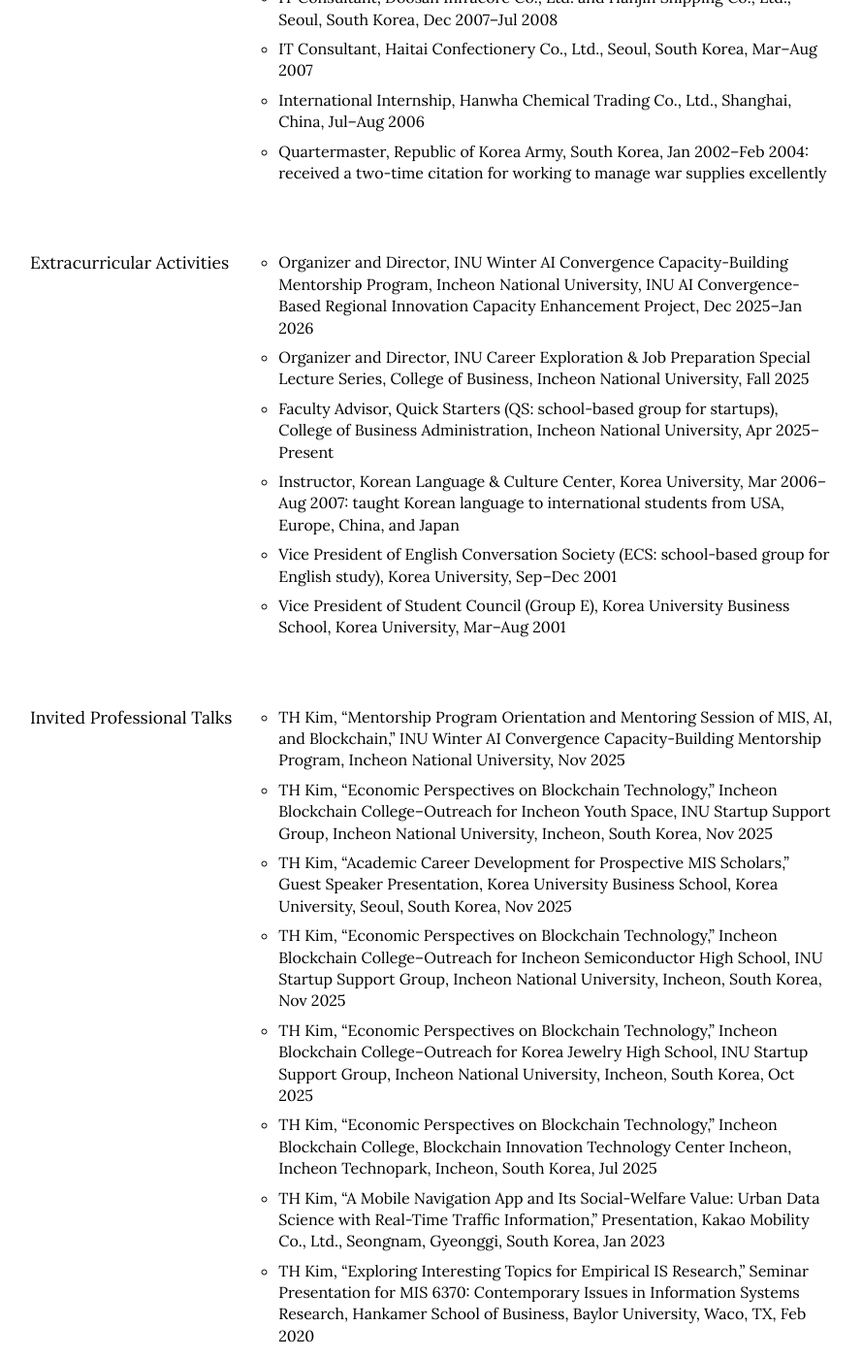
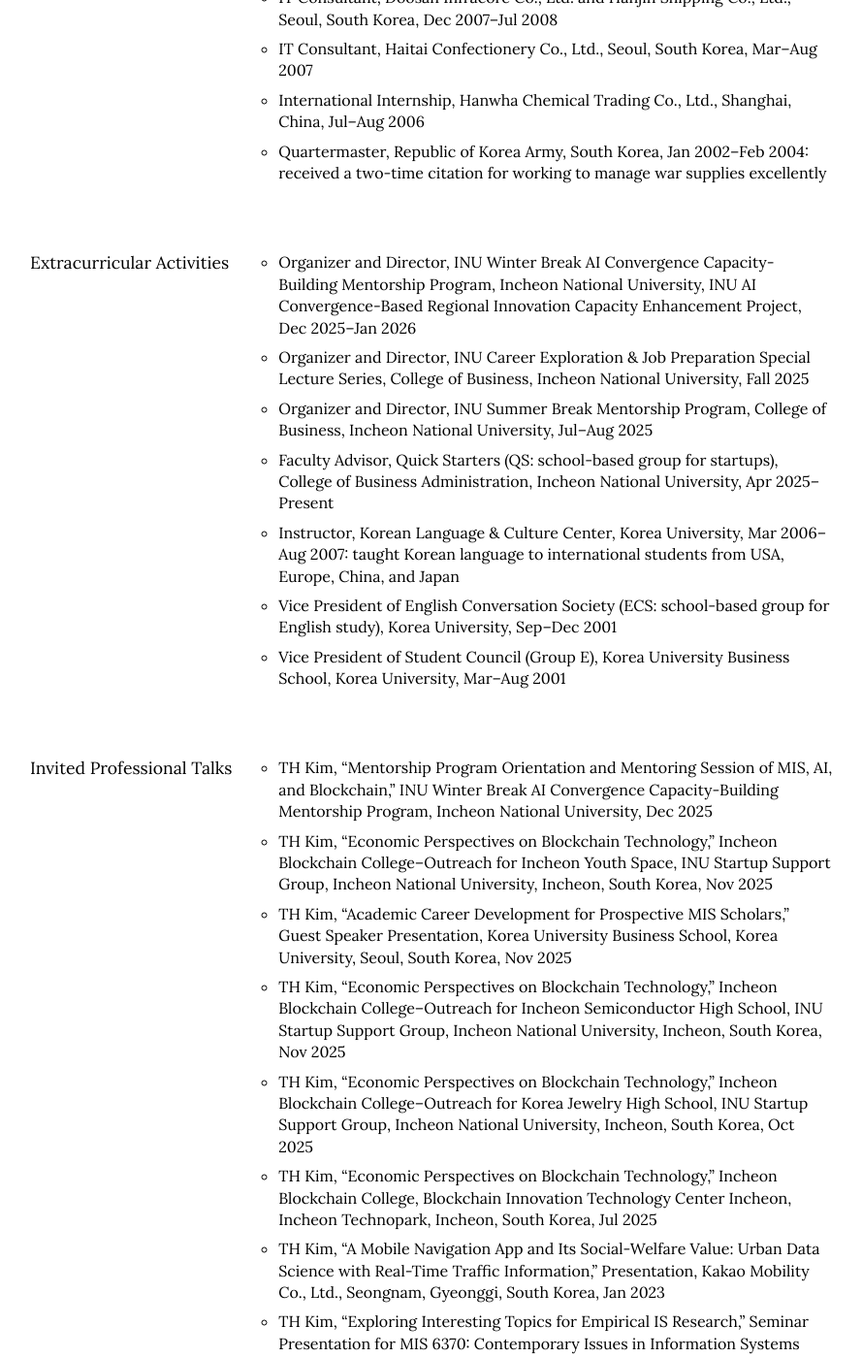
Before and after one commit to istaehun/taehun, a Jekyll site: the page built from engagement.html, in a window 1280 px wide and 1400 px high, scrolled down 4885 px. Shown: the whole window at 97% size, without its empty margins (189-1078 px from the left). Built offline with Jekyll 4.4.1, drawn with Linux system fonts in a browser that asks for light colours; nearby versions of some CDN libraries.

Commit message:
Update titles and dates in engagement.yml

```diff
--- a/_data/engagement.yml
+++ b/_data/engagement.yml
@@ -115,8 +115,9 @@
   -
     title: Extracurricular Activities
     list:
-      - "Organizer and Director, INU Winter AI Convergence Capacity-Building Mentorship Program, Incheon National University, INU AI Convergence-Based Regional Innovation Capacity Enhancement Project, Dec 2025–Jan 2026"
+      - "Organizer and Director, INU Winter Break AI Convergence Capacity-Building Mentorship Program, Incheon National University, INU AI Convergence-Based Regional Innovation Capacity Enhancement Project, Dec 2025–Jan 2026"
       - "Organizer and Director, INU Career Exploration & Job Preparation Special Lecture Series, College of Business, Incheon National University, Fall 2025"
+      - "Organizer and Director, INU Summer Break Mentorship Program, College of Business, Incheon National University, Jul–Aug 2025"
       - "Faculty Advisor, Quick Starters (QS: school-based group for startups), College of Business Administration, Incheon National University, Apr 2025–Present"
       - "Instructor, Korean Language & Culture Center, Korea University, Mar 2006–Aug 2007: taught Korean language to international students from USA, Europe, China, and Japan"
       - "Vice President of English Conversation Society (ECS: school-based group for English study), Korea University, Sep–Dec 2001"
@@ -124,7 +125,7 @@
   -
     title: Invited Professional Talks
     list:
-      - "TH Kim, “Mentorship Program Orientation and Mentoring Session of MIS, AI, and Blockchain,” INU Winter AI Convergence Capacity-Building Mentorship Program, Incheon National University, Nov 2025"
+      - "TH Kim, “Mentorship Program Orientation and Mentoring Session of MIS, AI, and Blockchain,” INU Winter Break AI Convergence Capacity-Building Mentorship Program, Incheon National University, Dec 2025"
       - "TH Kim, “Economic Perspectives on Blockchain Technology,” Incheon Blockchain College–Outreach for Incheon Youth Space, INU Startup Support Group, Incheon National University, Incheon, South Korea, Nov 2025"
       - "TH Kim, “Academic Career Development for Prospective MIS Scholars,” Guest Speaker Presentation, Korea University Business School, Korea University, Seoul, South Korea, Nov 2025"
       - "TH Kim, “Economic Perspectives on Blockchain Technology,” Incheon Blockchain College–Outreach for Incheon Semiconductor High School, INU Startup Support Group, Incheon National University, Incheon, South Korea, Nov 2025"
```
